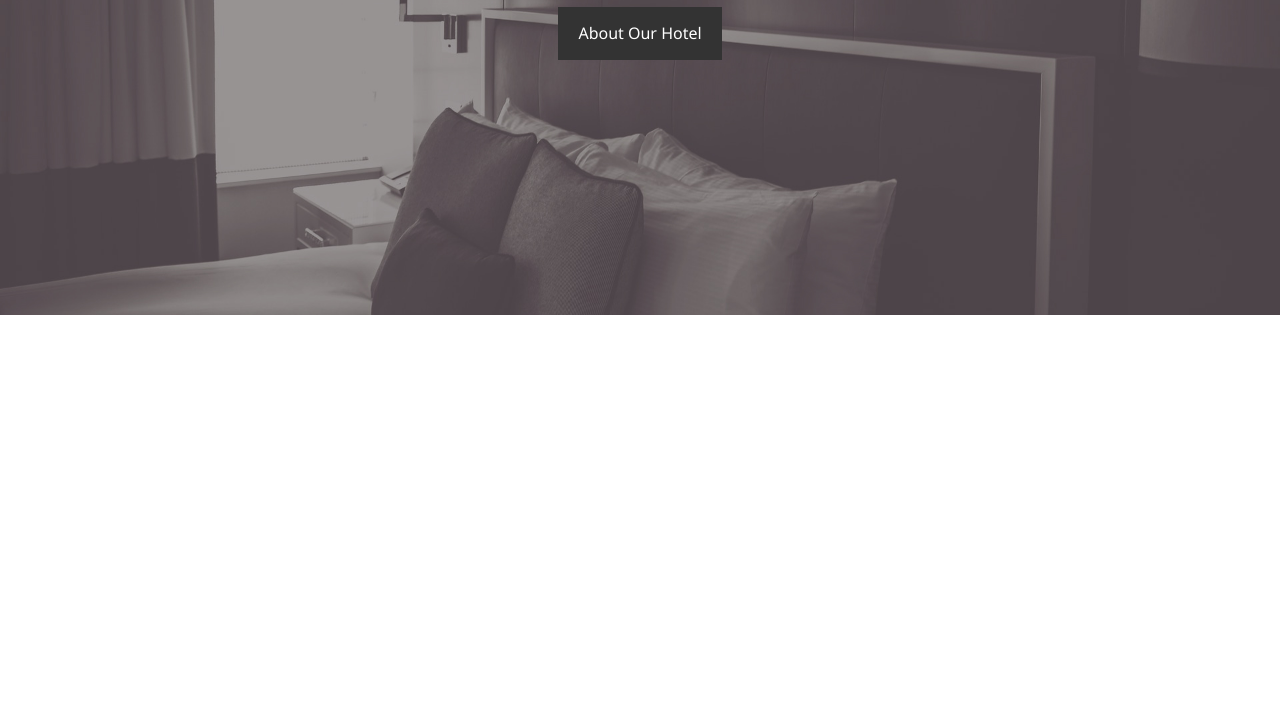
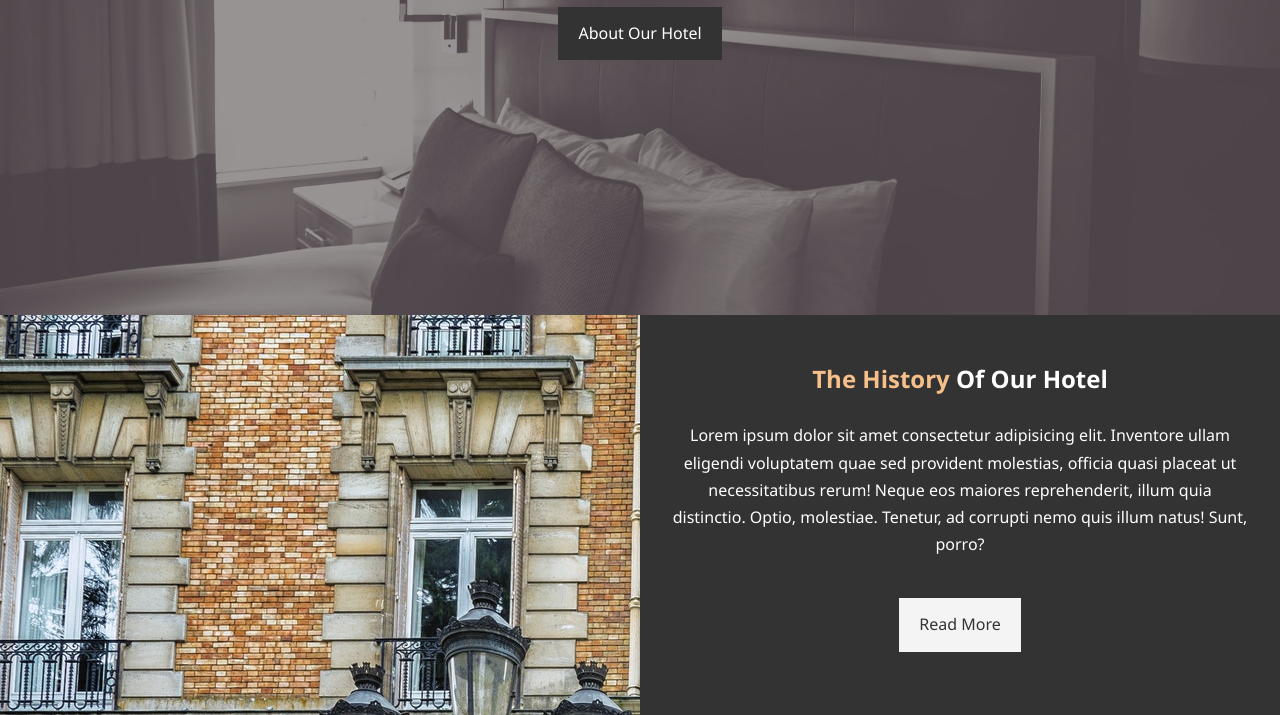
Before and after one commit to tmariyah/html-css-sass, a plain HTML site: page hotel_website/index.html in a window 1280 px wide. Shown: the part 352-1067 px from the top of the page. Before the commit the page ends 800 px from the top, so only its background shows below. Drawn offline with Linux system fonts and the light colour scheme.

Commit message:
home info on home page

```diff
--- a/hotel_website/css/style.css
+++ b/hotel_website/css/style.css
@@ -53,6 +53,26 @@ p {
 .btn:hover {
   background: #f7c08a;
   color: #333
+}
+
+.btn-light {
+  background-color: #f4f4f4;
+  color: #333;
+}
+
+.bg-dark {
+  background-color: #333;
+  color: #fff;
+}
+
+.bg-light {
+  background-color: #f4f4f4;
+  color: #333;
+}
+
+.bg-primary {
+  background-color: #f7c08a;
+  color: #333;
 }
 
 /* Navbar */
@@ -113,3 +133,27 @@ p {
   padding-bottom: 20px;
   line-height: 1.7em;
 }
+
+/* Home Info */
+#home-info {
+  height: 400px;
+}
+
+#home-info .info-img {
+  float: left;
+  width: 50%;
+  background: url('../img/photo-1.jpg') no-repeat;
+  min-height: 100%;
+}
+
+#home-info .info-content {
+  float: right;
+  width: 50%;
+  height: 100%;
+  text-align: center;
+  padding: 50px 30px;
+}
+
+#home-info .info-content p {
+  padding-bottom: 30px;
+}
--- a/hotel_website/index.html
+++ b/hotel_website/index.html
@@ -32,8 +32,13 @@
     </div>
   </header>
 
-  <section id="home-info">
-
+  <section id="home-info" class="bg-dark">
+    <div class="info-img"></div>
+    <div class="info-content">
+      <h2><span class="text-primary">The History</span> Of Our Hotel</h2>
+      <p>Lorem ipsum dolor sit amet consectetur adipisicing elit. Inventore ullam eligendi voluptatem quae sed provident molestias, officia quasi placeat ut necessitatibus rerum! Neque eos maiores reprehenderit, illum quia distinctio. Optio, molestiae. Tenetur, ad corrupti nemo quis illum natus! Sunt, porro?</p>
+      <a href="about.html" class="btn btn-light">Read More</a>
+    </div>
   </section>
 </body>
 </html>
```
